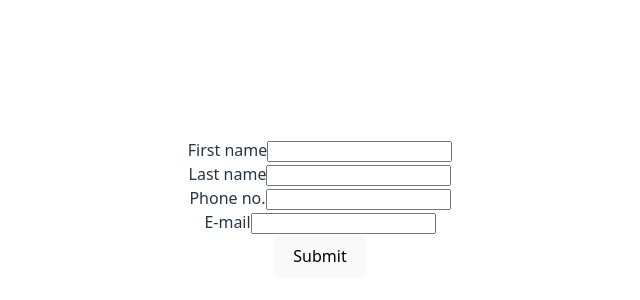
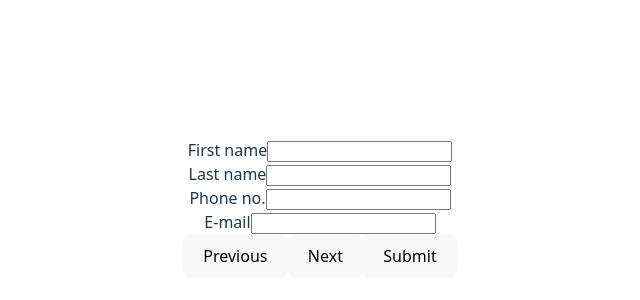
Before and after one commit to CherryPapaya/The-Odin-Project---CV-Application, a React (Vite) app: page / in a window 1280 px wide. Shown: the part 192-492 px from the top of the page, without its empty margins (320-960 px from the left). Built offline with nearby package versions, Linux system fonts and the light colour scheme.

Commit message:
Add multiple page functionality

```diff
--- a/src/App.jsx
+++ b/src/App.jsx
@@ -1,5 +1,5 @@
 import { useState } from 'react'
-import Form from './components/InputForm';
+import Form from './components/form/Form'
 
 import './App.css'
 
--- a/src/components/InputForm.jsx
+++ /dev/null
@@ -1,58 +0,0 @@
-import { useState } from "react";
-import personData from "../data/person";
-
-export default function Form() {
-  const [person, setPerson] = useState(personData);
-  const [formData, setFormData] = useState({});
-
-  function handleChange(attribute, newValue) {
-    setFormData(prev => ({
-      ...prev,
-      [attribute]: newValue
-    }));
-  }
-
-  function handleSubmit(e) {
-    e.preventDefault();
-
-    const newPerson = {
-      ...person,
-      ...formData
-    };
-
-    setPerson(newPerson);
-    console.log(newPerson);
-  }
-
-
-  return (
-    <form onSubmit={handleSubmit}>
-      <InputField label="First name" type="text" attribute="fname" onChange={handleChange} />
-      <InputField label="Last name" type="text" attribute="lname" onChange={handleChange} />
-      <InputField label="Phone no." type="tel" attribute="phone" onChange={handleChange} />
-      <InputField label="E-mail" type="email" attribute="email" onChange={handleChange} />
-
-      <button type="submit" className="submit-btn js-submit-btn">
-        Submit
-      </button>
-    </form>
-  );
-}
-
-function InputField({ label, type, attribute, onChange}) {
-  const [input, setInput] = useState('');
-
-  return (
-    <div>
-      <label>{label}</label>
-      <input
-        type={type}
-        value={input}
-        onChange={(e) => {
-          const newValue = e.target.value;
-          setInput(newValue);
-          onChange(attribute, newValue);
-        }} />
-    </div>
-  );
-}
--- /dev/null
+++ b/src/components/form/Form.jsx
@@ -0,0 +1,57 @@
+import { useState } from "react";
+import personData from "../../data/person";
+import Contact from "./pages/Contact";
+import WorkExperience from "./pages/WorkExp";
+
+const pages = [
+  Contact,
+  WorkExperience,
+];
+
+export default function Form() {
+  const [person, setPerson] = useState(personData);
+  const [formData, setFormData] = useState({});
+  const [pageIndex, setPageIndex] = useState(0);
+
+  function handleChange(attribute, newValue) {
+    setFormData(prev => ({
+      ...prev,
+      [attribute]: newValue
+    }));
+  }
+
+  function handleSubmit(e) {
+    e.preventDefault();
+
+    const newPerson = {
+      ...person,
+      ...formData
+    };
+
+    setPerson(newPerson);
+    console.log(newPerson);
+  }
+
+  function handleClick(e) {
+    const action = e.target.dataset.action;
+
+    if (pageIndex < pages.length-1 && action === 'next') {
+      setPageIndex(pageIndex + 1);
+    }
+
+    if (pageIndex > 0 && action === 'prev') {
+      setPageIndex(pageIndex - 1);
+    }
+  }
+
+  let Page = pages[pageIndex];
+  return (
+    <form onSubmit={handleSubmit}>
+      <Page onChange={handleChange} person={person} />
+
+      <button type="button" data-action="prev" onClick={handleClick}>Previous</button>
+      <button type="button" data-action="next" onClick={handleClick}>Next</button>
+      <button type="submit">Submit</button>
+    </form>
+  );
+}
--- /dev/null
+++ b/src/components/form/InputField.jsx
@@ -0,0 +1,19 @@
+import { useState } from "react";
+
+export default function InputField({ label, type, attribute, onChange}) {
+  const [input, setInput] = useState('');
+
+  return (
+    <div>
+      <label>{label}</label>
+      <input
+        type={type}
+        value={input}
+        onChange={(e) => {
+          const newValue = e.target.value;
+          setInput(newValue);
+          onChange(attribute, newValue);
+        }} />
+    </div>
+  );
+}
--- /dev/null
+++ b/src/components/form/pages/Contact.jsx
@@ -0,0 +1,13 @@
+import { useState } from "react";
+import InputField from "../InputField";
+
+export default function Contact({ onChange }) {
+  return (
+    <div>
+      <InputField label="First name" type="text" attribute="fname" onChange={onChange} />
+      <InputField label="Last name" type="text" attribute="lname" onChange={onChange} />
+      <InputField label="Phone no." type="tel" attribute="phone" onChange={onChange} />
+      <InputField label="E-mail" type="email" attribute="email" onChange={onChange} />
+    </div>
+  );
+}
--- /dev/null
+++ b/src/components/form/pages/WorkExp.jsx
@@ -0,0 +1,7 @@
+import { useState } from "react";
+
+export default function WorkExperience() {
+  return (
+    <p>Work Stuff</p>
+  );
+}
```
